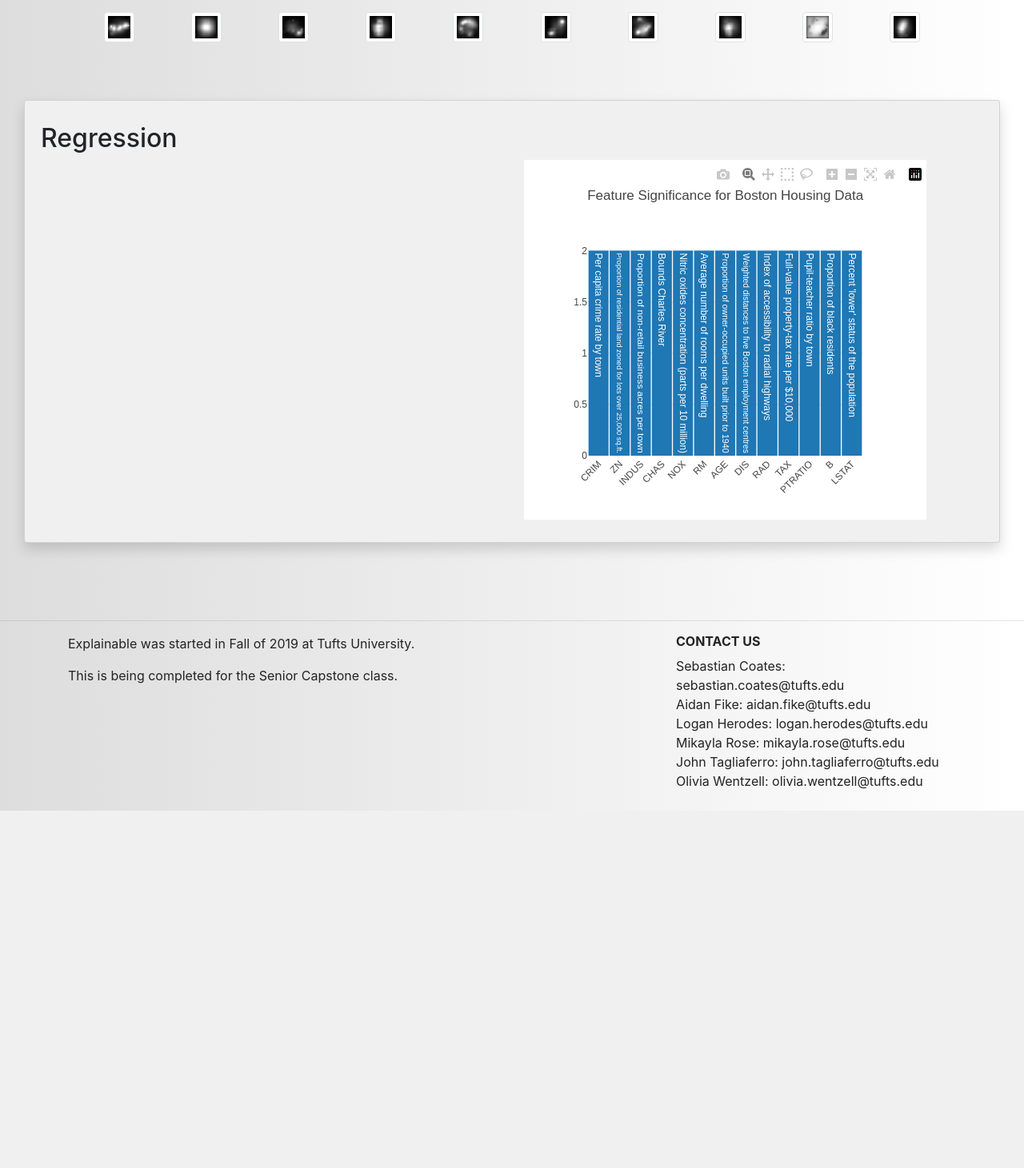
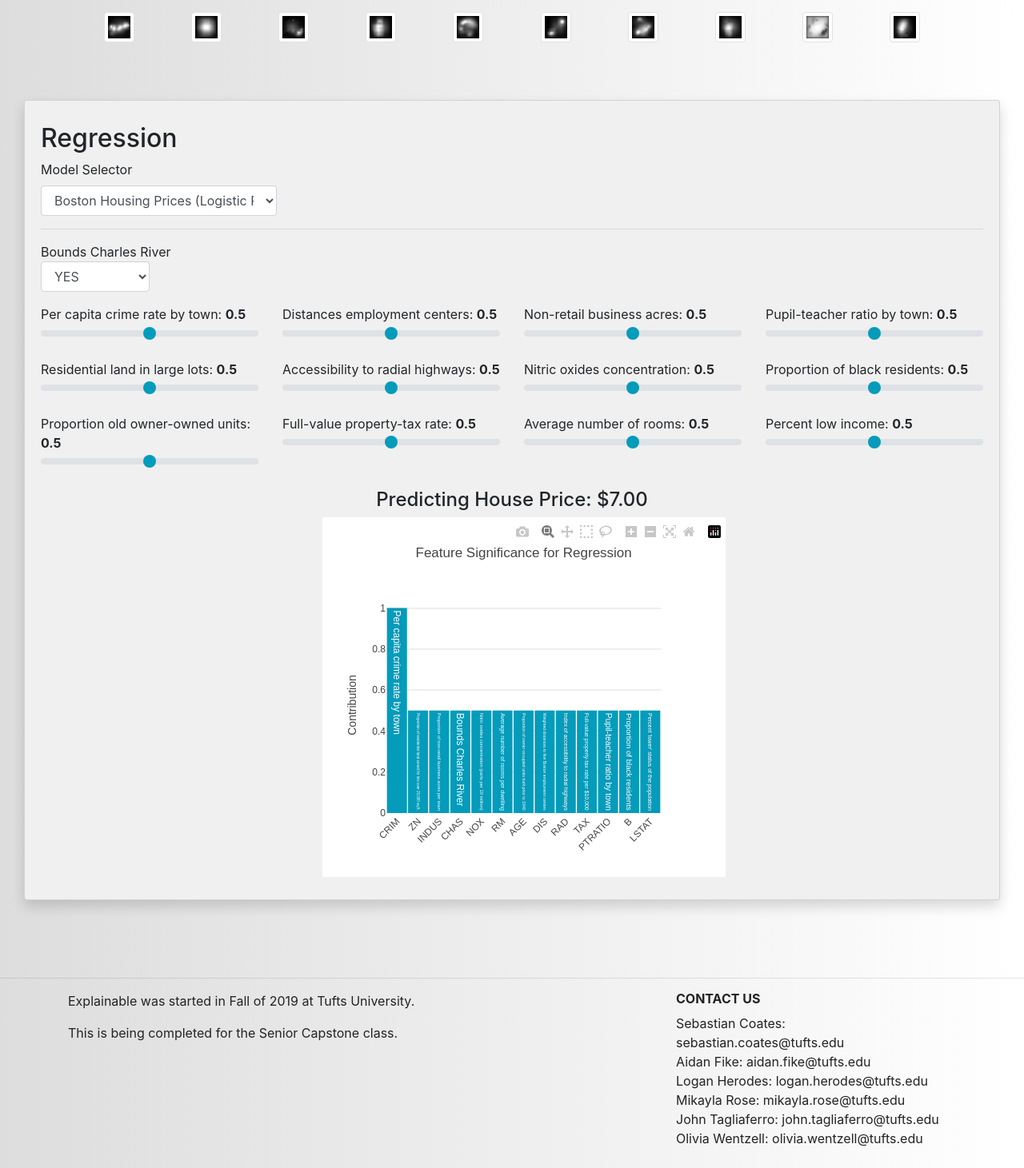
Before and after one commit to explainable/Jedi-Temple, a Flask app: page / in a window 1280 px wide. Shown: the part 1335-2796 px from the top of the page at 80% size. Before the commit the page ends 2349 px from the top, so only its background shows below. Run offline with Flask 2, Linux system fonts and the light colour scheme; some libraries are stand-ins or nearby versions.

Commit message:
Linear regression plot ready for weights (+biases?). Can be hard-coded as computation is easy to do in browser

```diff
--- a/templates/index.html
+++ b/templates/index.html
@@ -226,22 +226,112 @@
 	</div>
 	</section>
 
-
-
-
-
 	<section class="page-section container-fluid" id="regression-section">
 
 		<div class="col-12 my-5">
 	    <div class="card border-left-info shadow h-100 py-2">
 		    <div class="card-body" id="image-dropzone">
 		      	<h2>Regression</h2>
-		      	<div id="" class="row">
-		      		<div class="col-sm-6">
+		      	<div class="row">
+		      		<div class="col-12">
+						<div class="form-group">
+						    <label for="regression-model-selector" width="50%">Model Selector</label>
+						    <select class="form-control w-25" id="regression-model-selector">
+						      <option>Boston Housing Prices (Logistic Regression)</option>
+						      <option>EXAMPLE MODEL 2</option>
+						    </select>
+						 </div>
+						 <hr>
+		      		</div>
+
+		      		<div class="col-sm-3">
+						<div class="form-group">
+						    <label class="m-0 p-0" for="CHAS" width="50%">Bounds Charles River</label>
+						    <select class="form-control w-50" id="CHAS">
+						      <option>YES</option>
+						      <option>NO</option>
+						    </select>
+						</div>
+						<div class="form-group">
+						    <label class="m-0 p-0" for="CRIM" width="50%">Per capita crime rate by town: </label>
+						    <span class="font-weight-bold" id="CRIM-value">0.5</span>
+						    <input class="custom-range" type="range" min="0.0" max="1.0" step="0.01" class="form-control w-75" id="CRIM"></input>
+						 </div>
+						 <div class="form-group">
+						    <label class="m-0 p-0" for="ZN" width="50%">Residential land in large lots: </label>
+						    <span class="font-weight-bold" id="ZN-value">0.5</span>
+						    <input class="custom-range"  type="range" min="0.0" max="1.0" step="0.01" class="form-control w-75" id="ZN"></input>
+						 </div>
+						 <div class="form-group">
+						    <label class="m-0 p-0" for="AGE" width="50%">Proportion old owner-owned units: </label>
+						    <span class="font-weight-bold" id="AGE-value">0.5</span>
+						    <input class="custom-range"  type="range" min="0.0" max="1.0" step="0.01" class="form-control w-75" id="AGE"></input>
+						 </div>
+					</div>
+
+					<div class="col-sm-3 select-offset">
+						<!--br><br><br-->
+						<div class="form-group">
+
+						    <label class="m-0 p-0" for="DIS" width="50%">Distances employment centers: </label>
+						    <span class="font-weight-bold" id="DIS-value">0.5</span>
+						    <input class="custom-range"  type="range" min="0.0" max="1.0" step="0.01" class="form-control w-75" id="DIS"></input>
+						 </div>
+						 <div class="form-group">
+						    <label class="m-0 p-0" for="RAD" width="50%">Accessibility to radial highways: </label>
+						    <span class="font-weight-bold" id="RAD-value">0.5</span>
+						    <input class="custom-range"  type="range" min="0.0" max="1.0" step="0.01" class="form-control w-75" id="RAD"></input>
+						 </div>
+						 <div class="form-group">
+						    <label class="m-0 p-0" for="TAX" width="50%">Full-value property-tax rate: </label>
+						    <span class="font-weight-bold" id="TAX-value">0.5</span>
+						    <input class="custom-range"  type="range" min="0.0" max="1.0" step="0.01" class="form-control w-75" id="TAX"></input>
+						 </div>
+					</div>
+
+					<div class="col-sm-3 select-offset">
+						<div class="form-group">
+
+						    <label class="m-0 p-0" for="INDUS" width="50%">Non-retail business acres: </label>
+						    <span class="font-weight-bold" id="INDUS-value">0.5</span>
+						    <input class="custom-range"  type="range" min="0.0" max="1.0" step="0.01" class="form-control w-75" id="INDUS"></input>
+						 </div>
+						 <div class="form-group">
+						    <label class="m-0 p-0" for="NOX" width="50%">Nitric oxides concentration: </label>
+						    <span class="font-weight-bold" id="NOX-value">0.5</span>
+						    <input class="custom-range"  type="range" min="0.0" max="1.0" step="0.01" class="form-control w-75" id="NOX"></input>
+						 </div>
+						 <div class="form-group">
+						    <label class="m-0 p-0" for="RM" width="50%">Average number of rooms: </label>
+						    <span class="font-weight-bold" id="RM-value">0.5</span>
+						    <input class="custom-range"  type="range" min="0.0" max="1.0" step="0.01" class="form-control w-75" id="RM"></input>
+						 </div>
 
 					</div>
 
-					<div class="col-sm-12 col-md-5 drop-indicator text-center my-auto" id="regression-bar-chart">
+					<div class="col-sm-3 select-offset">
+						<div class="form-group">
+
+						    <label class="m-0 p-0" for="PTRATIO" width="50%">Pupil-teacher ratio by town: </label>
+						    <span class="font-weight-bold" id="PTRATIO-value">0.5</span>
+						    <input class="custom-range"  type="range" min="0.0" max="1.0" step="0.01" class="form-control w-75" id="PTRATIO"></input>
+						 </div>
+						 <div class="form-group">
+						    <label class="m-0 p-0" for="B" width="50%">Proportion of black residents: </label>
+						    <span class="font-weight-bold" id="B-value">0.5</span>
+						    <input class="custom-range"  type="range" min="0.0" max="1.0" step="0.01" class="form-control w-75" id="B"></input>
+						 </div>
+						 <div class="form-group">
+						    <label class="m-0 p-0" for="LSTAT" width="50%">Percent low income: </label>
+						    <span class="font-weight-bold" id="LSTAT-value">0.5</span>
+						    <input class="custom-range"  type="range" min="0.0" max="1.0" step="0.01" class="form-control w-75" id="LSTAT"></input>
+						 </div>
+					</div>
+
+					<div class="col-sm-12 my-0 py-0 text-center">
+						<h4 id="regression-prediction">Predicted House Price: </h4>
+					</div>
+					<div class="col-sm-12 col-md-5 drop-indicator text-center mx-auto" id="regression-bar-chart">
 					</div>
 				</div>
 		    </div>
--- a/templates/index.js
+++ b/templates/index.js
@@ -100,6 +100,21 @@ $(document).ready(function() {
           $(".navbar").removeClass("navbar-shadow");
       }
     }); */
+    /* Update slider text */
+    $("#CRIM").on("change", (e) => {$("#CRIM-value").text($("#CRIM").val()); plot_regression()})
+    $("#ZN").on("change", (e) => {$("#ZN-value").text($("#ZN").val()); plot_regression()})
+    $("#INDUS").on("change", (e) => {$("#INDUS-value").text($("#INDUS").val()); plot_regression()})
+    $("#NOX").on("change", (e) => {$("#NOX-value").text($("#NOX").val()); plot_regression()})
+    $("#RM").on("change", (e) => {$("#RM-value").text($("#RM").val()); plot_regression()})
+    $("#AGE").on("change", (e) => {$("#AGE-value").text($("#AGE").val()); plot_regression()})
+    $("#DIS").on("change", (e) => {$("#DIS-value").text($("#DIS").val()); plot_regression()})
+    $("#RAD").on("change", (e) => {$("#RAD-value").text($("#RAD").val()); plot_regression()})
+    $("#TAX").on("change", (e) => {$("#TAX-value").text($("#TAX").val()); plot_regression()})
+    $("#PTRATIO").on("change", (e) => {$("#PTRATIO-value").text($("#PTRATIO").val()); plot_regression()})
+    $("#B").on("change", (e) => {$("#B-value").text($("#B").val()); plot_regression()})
+    $("#LSTAT").on("change", (e) => {$("#LSTAT-value").text($("#LSTAT").val()); plot_regression()})
+    $("#CHAS").on("change", (e) => {plot_regression()})
+    $(window).resize(function(){plot_regression()}) /* keeps plot centered and appropriately sized */
 })
 
 function plot_regression() {
@@ -126,7 +141,7 @@ function plot_regression() {
         "Nitric oxides concentration (parts per 10 million)",
         "Average number of rooms per dwelling",
         "Proportion of owner-occupied units built prior to 1940",
-        "Weighted distances to five Boston employment centres",
+        "Weighted distances to five Boston employment centers",
         "Index of accessibility to radial highways",
         "Full-value property-tax rate per $10,000",
         "Pupil-teacher ratio by town",
@@ -135,15 +150,40 @@ function plot_regression() {
     ]
     let weights = [1, 1, 1, 1, 1, 1, 1, 1, 1, 1, 1, 1, 1]
 
+    let chas = 0;
+    if ($("#CHAS option:selected").val() == "YES") chas = 1
+
+    let crim = $("#CRIM").val()
+    let zn = $("#ZN").val()
+    let indus = $("#INDUS").val()
+    let nox = $("#NOX").val()
+    let rm = $("#RM").val()
+    let age = $("#AGE").val()
+    let dis = $("#DIS").val()
+    let rad = $("#RAD").val()
+    let tax = $("#TAX").val()
+    let ptratio = $("#PTRATIO").val()
+    let b = $("#B").val()
+    let lstat = $("#LSTAT").val()
+    /* VALIDATE THESE FIRST */
+
+    values = [chas, crim, zn, indus, nox, rm, age, dis, rad, tax, ptratio, b, lstat]
+
+    let contributions = []
+    for (let i=0; i < weights.length; i++) {
+        contributions.push(values[i] * weights[i])
+    }
+
     var reg_data = [{
       x: reg_features,
-      y: [2, 2, 2, 2, 2, 2, 2, 2, 2, 2, 2, 2, 2],
+      y: contributions,
       type: 'bar',
       text: reg_descriptions,
+      marker: {color: "#059BBB"},
     }];
 
     var layout = {
-      title: 'Feature Significance for Boston Housing Data',
+      title: 'Feature Significance for Regression',
       font:{
         family: 'Raleway, sans-serif'
       },
@@ -153,12 +193,19 @@ function plot_regression() {
       },
       yaxis: {
         zeroline: false,
+        title: "Contribution",
         gridwidth: 2
       },
       bargap :0.05,
       autosize: true,
     };
 
+    prediction = 0
+    for (let c of contributions) {
+        prediction += c
+    }
+
+    $("#regression-prediction").text("Predicting House Price: $" + prediction.toFixed(2))
 
     Plotly.newPlot('regression-bar-chart', reg_data, layout);
 }
--- a/templates/style.css
+++ b/templates/style.css
@@ -243,3 +243,23 @@ body {
   /*border-color: #00c301;
   color:#90ee90;*/
 }
+
+input[type=range]::-webkit-slider-thumb {
+    background: #059BBB;
+}
+input[type=range]::-moz-range-thumb {
+    background: #059BBB;
+}
+input[type=range]::-ms-thumb {
+    background: #059BBB;
+}
+
+.select-offset {
+  padding-top: 78px;
+}
+
+@media (max-width: 576px) {
+  .select-offset {
+    padding-top: 0px;
+  }
+}
```
